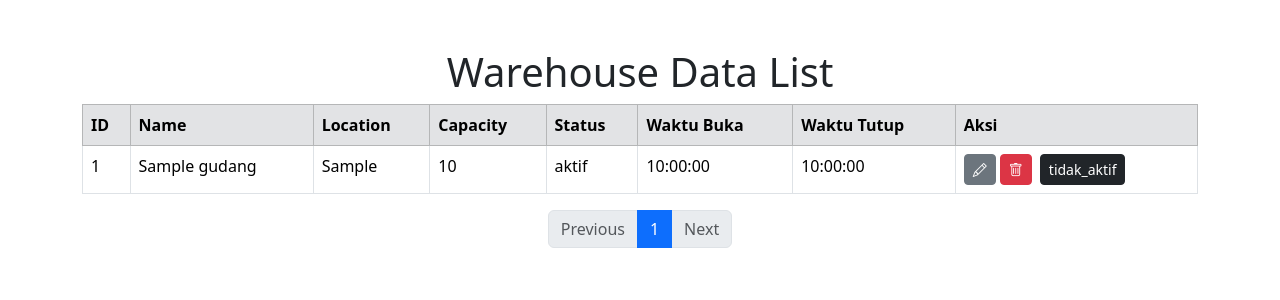
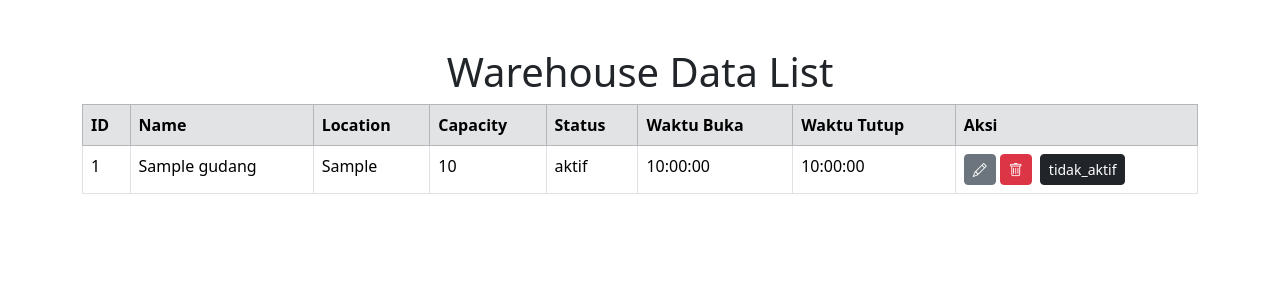
Before and after one commit to Muqniansyah/warehouse-MSIB--Muqniansyah-Arifin-, a PHP site: page / in a window 1280 px wide. Shown: the part 56-356 px from the top of the page. Run offline with PHP 8.4, Linux system fonts and the light colour scheme; tables that the repository leaves empty hold one stand-in row (values such as "Sample post").

Commit message:
menghilangkan pagination dan project clear

```diff
--- a/index.php
+++ b/index.php
@@ -24,34 +24,6 @@ if (!empty($search)) {
 }
 
 $num = $stmt->rowCount(); // Menghitung jumlah data yang ditemukan.
-
-// Tentukan jumlah data per halaman
-$records_per_page = 5;
-
-// Tentukan halaman saat ini (default ke halaman 1 jika tidak ada parameter 'page')
-$page = isset($_GET['page']) ? (int)$_GET['page'] : 1;
-
-// Validasi halaman
-if ($page < 1) {
-    $page = 1; // Jika halaman kurang dari 1, set ke 1
-}
-
-// Hitung offset
-$offset = ($page - 1) * $records_per_page;
-
-// Query untuk menghitung total jumlah data
-$total_records_query = $db->query("SELECT COUNT(*) FROM gudang");
-$total_records = $total_records_query->fetchColumn();
-
-// Hitung jumlah total halaman
-$total_pages = ceil($total_records / $records_per_page);
-
-// Query untuk mengambil data sesuai dengan pagination
-$query = "SELECT * FROM gudang LIMIT :offset, :records_per_page"; // Ubah bagian ini
-$stmt = $db->prepare($query);
-$stmt->bindValue(':offset', $offset, PDO::PARAM_INT);
-$stmt->bindValue(':records_per_page', $records_per_page, PDO::PARAM_INT);
-$stmt->execute();
 
 // contoh data dynamic
 $title = "Daftar Pelanggan";
@@ -98,30 +70,6 @@ if ($num > 0) {
     }
     echo "</tbody>";
     echo "</table>";
-
-    // Menampilkan pagination
-    echo '<nav aria-label="Page navigation example">';
-    echo '<ul class="pagination justify-content-center">';
-
-    // Tombol Previous
-    echo '<li class="page-item ' . ($page <= 1 ? 'disabled' : '') . '">';
-    echo '<a class="page-link" href="?page=' . ($page - 1) . '">Previous</a>';
-    echo '</li>';
-
-    // Link ke setiap halaman
-    for ($i = 1; $i <= $total_pages; $i++) {
-        echo '<li class="page-item ' . ($i == $page ? 'active' : '') . '">';
-        echo '<a class="page-link" href="?page=' . $i . '">' . $i . '</a>';
-        echo '</li>';
-    }
-
-    // Tombol Next
-    echo '<li class="page-item ' . ($page >= $total_pages ? 'disabled' : '') . '">';
-    echo '<a class="page-link" href="?page=' . ($page + 1) . '">Next</a>';
-    echo '</li>';
-
-    echo '</ul>';
-    echo '</nav>';
 } else {
     echo "<p class='alert alert-info'>Tidak ada data pelanggan.</p>";
 }
```
